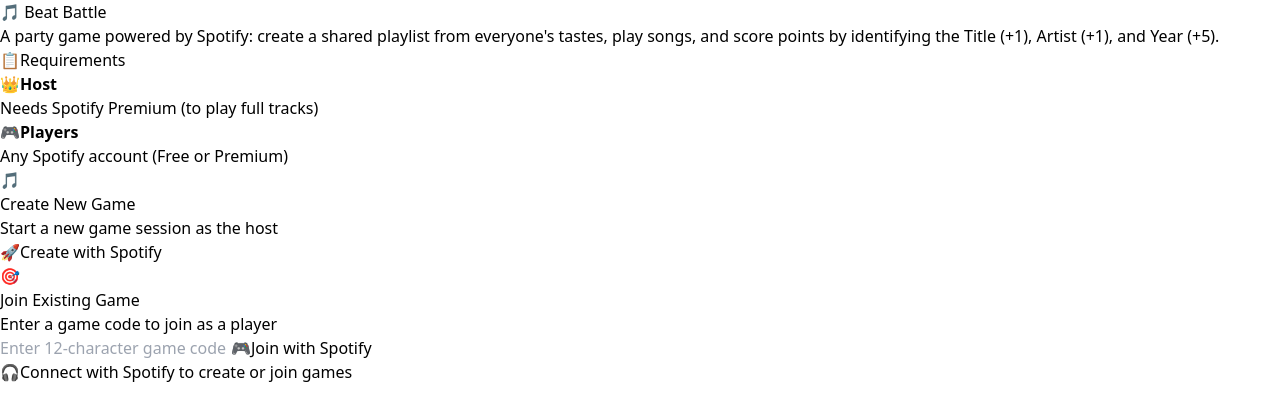
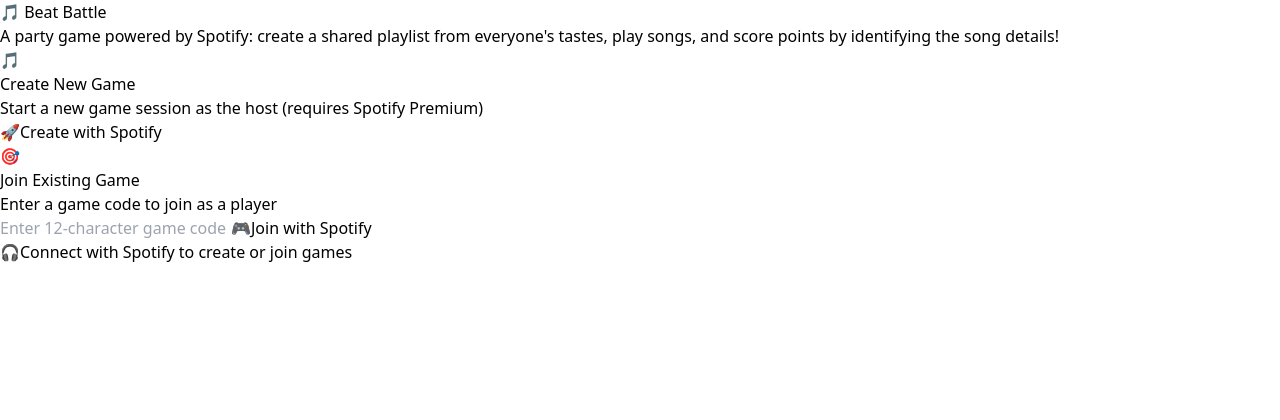
Before and after one commit to aaguiarz/beat-battle, a React (Vite) app in the folder web/: page / in a window 1280 px wide. Shown: the top 420 px of the page. Built offline with nearby package versions, Linux system fonts and the light colour scheme.

Commit message:
simplified landing page

```diff
--- a/web/src/ui/Landing.tsx
+++ b/web/src/ui/Landing.tsx
@@ -1,6 +1,5 @@
 import React from 'react';
 import { HeroSection } from './components/HeroSection';
-import { RequirementsCard } from './components/RequirementsCard';
 import { ActionCard } from './components/ActionCard';
 import { GameCodeInput } from './components/GameCodeInput';
 import { useGameJoin } from '../hooks/useGameJoin';
@@ -14,7 +13,6 @@
       <div className="container mx-auto px-6 py-12">
         <div className="max-w-4xl mx-auto">
           <HeroSection />
-          <RequirementsCard />
 
           {/* Action Cards */}
           <div className="grid lg:grid-cols-2 gap-6 mb-8">
--- a/web/src/ui/components/HeroSection.tsx
+++ b/web/src/ui/components/HeroSection.tsx
@@ -9,10 +9,7 @@
       </h1>
       <p className="text-xl text-slate-300 leading-relaxed max-w-2xl mx-auto">
         A party game powered by Spotify: create a shared playlist from everyone's tastes,
-        play songs, and score points by identifying the{' '}
-        <span className="text-green-400 font-semibold">Title (+{GAME_SCORING.TITLE_POINTS})</span>,{' '}
-        <span className="text-blue-400 font-semibold">Artist (+{GAME_SCORING.ARTIST_POINTS})</span>, and{' '}
-        <span className="text-purple-400 font-semibold">Year (+{GAME_SCORING.YEAR_POINTS})</span>.
+        play songs, and score points by identifying the song details!
       </p>
     </div>
   );
--- a/web/src/ui/components/RequirementsCard.tsx
+++ /dev/null
@@ -1,37 +0,0 @@
-import React from 'react';
-import { Card } from './Card';
-import { REQUIREMENTS } from '../../utils/constants';
-
-interface RequirementItemProps {
-  requirement: typeof REQUIREMENTS.HOST | typeof REQUIREMENTS.PLAYERS;
-}
-
-function RequirementItem({ requirement }: RequirementItemProps) {
-  const colorClasses = {
-    green: 'bg-green-500/10 border-green-500/30 text-green-400',
-    blue: 'bg-blue-500/10 border-blue-500/30 text-blue-400'
-  };
-
-  return (
-    <div className={`${colorClasses[requirement.color]} border rounded-xl p-4`}>
-      <div className="flex items-center mb-2">
-        <span className="text-xl mr-2">{requirement.icon}</span>
-        <strong className={requirement.color === 'green' ? 'text-green-400' : 'text-blue-400'}>
-          {requirement.title}
-        </strong>
-      </div>
-      <p className="text-slate-300 text-sm">{requirement.description}</p>
-    </div>
-  );
-}
-
-export function RequirementsCard() {
-  return (
-    <Card title="Requirements" icon="📋" className="mb-8">
-      <div className="grid md:grid-cols-2 gap-4">
-        <RequirementItem requirement={REQUIREMENTS.HOST} />
-        <RequirementItem requirement={REQUIREMENTS.PLAYERS} />
-      </div>
-    </Card>
-  );
-}
--- a/web/src/utils/constants.ts
+++ b/web/src/utils/constants.ts
@@ -4,26 +4,12 @@
   YEAR_POINTS: 5
 } as const;
 
-export const REQUIREMENTS = {
-  HOST: {
-    title: 'Host',
-    icon: '👑',
-    description: 'Needs Spotify Premium (to play full tracks)',
-    color: 'green'
-  },
-  PLAYERS: {
-    title: 'Players',
-    icon: '🎮',
-    description: 'Any Spotify account (Free or Premium)',
-    color: 'blue'
-  }
-} as const;
 
 export const ACTION_CARDS = {
   CREATE: {
     icon: '🎵',
     title: 'Create New Game',
-    description: 'Start a new game session as the host',
+    description: 'Start a new game session as the host (requires Spotify Premium)',
     buttonText: 'Create with Spotify',
     buttonIcon: '🚀',
     color: 'green' as const,
```
